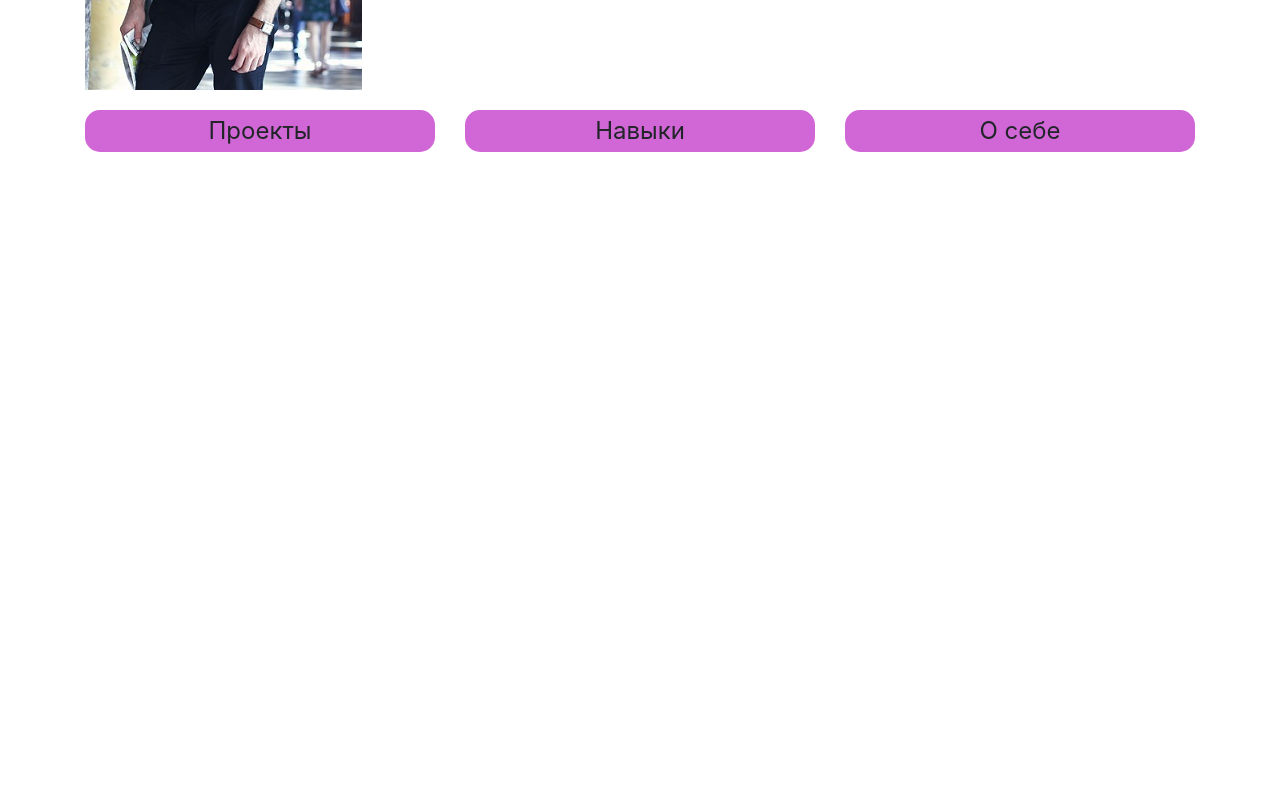
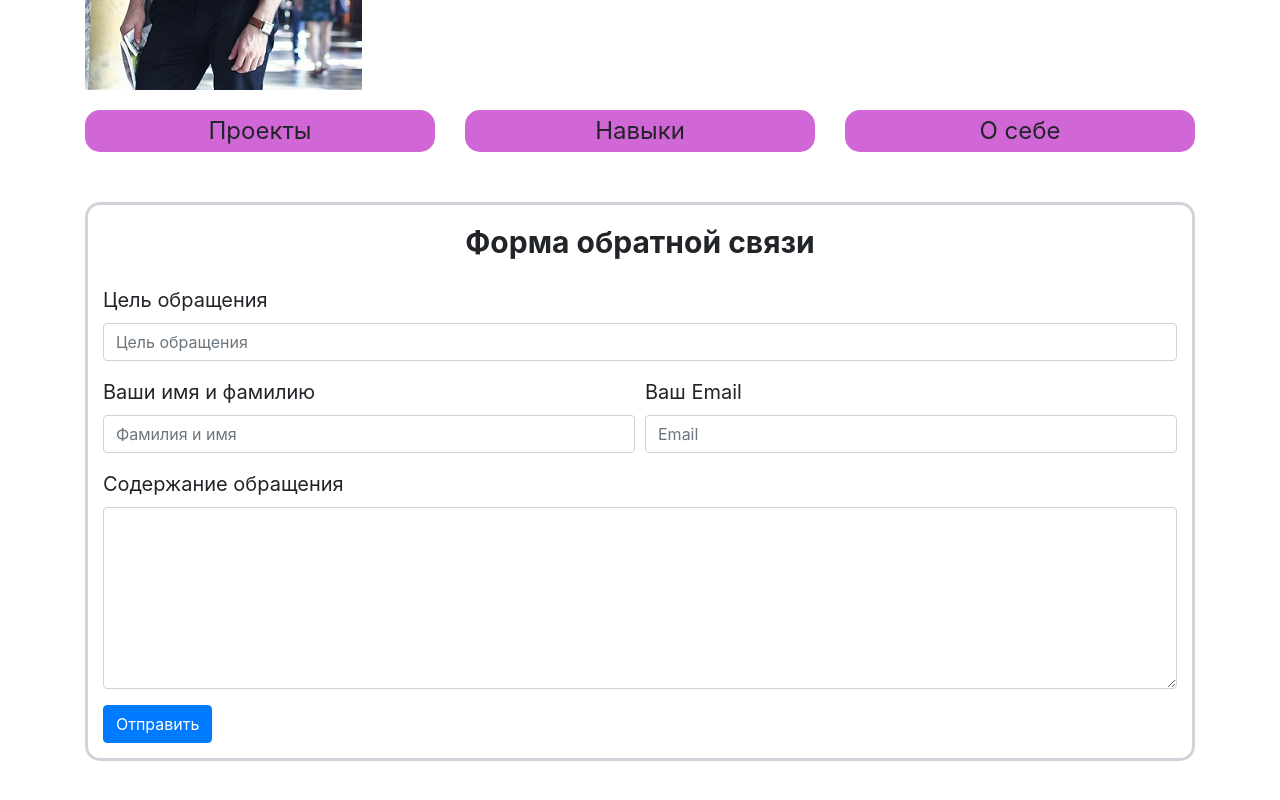
Before and after one commit to PuhlyaMan/MyPage, a React app: page / in a window 1280 px wide. Shown: the part 336-1136 px from the top of the page. Before the commit the page ends 800 px from the top, so only its background shows below. Built offline with nearby package versions, Linux system fonts and the light colour scheme.

Commit message:
1) Исправлены warning, связанные с отображением таблиц навыков 2) Добавлена форма обратной связи

```diff
--- /dev/null
+++ b/src/components/ElContainer/Form/index.jsx
@@ -0,0 +1,32 @@
+import React from 'react';
+import { Form, Button, Col } from 'react-bootstrap';
+import style from './style.css';
+
+export default function CommunicationForm() {
+  return (
+    <Form className={style.form}>
+      <div className={style.header}>Форма обратной связи</div>
+      <Form.Group>
+        <Form.Label className={style.label}>Цель обращения</Form.Label>
+        <Form.Control type="text" placeholder="Цель обращения" />
+      </Form.Group>
+      <Form.Row>
+        <Form.Group as={Col}>
+          <Form.Label className={style.label}>Ваши имя и фамилию</Form.Label>
+          <Form.Control type="text" placeholder="Фамилия и имя" />
+        </Form.Group>
+        <Form.Group as={Col}>
+          <Form.Label className={style.label}>Ваш Email</Form.Label>
+          <Form.Control type="email" placeholder="Email" />
+        </Form.Group>
+      </Form.Row>
+      <Form.Group>
+        <Form.Label className={style.label}>Содержание обращения</Form.Label>
+        <Form.Control as="textarea" rows="7" />
+      </Form.Group>
+      <Button variant="primary" type="submit">
+        Отправить
+      </Button>
+    </Form>
+  );
+}
--- /dev/null
+++ b/src/components/ElContainer/Form/style.css
@@ -0,0 +1,17 @@
+.form {
+  border: 3px solid #ced4da;
+  border-radius: 15px;
+  margin: 40px 0;
+  padding: 15px;
+}
+
+.header {
+  font-size: 30px;
+  text-align: center;
+  font-weight: bold;
+  margin: 0 0 20px 0;
+}
+
+.label {
+  font-size: 20px;
+}
--- a/src/components/ElContainer/TextData/Skils/data/skils.js
+++ b/src/components/ElContainer/TextData/Skils/data/skils.js
@@ -208,7 +208,7 @@ const skils = [
         level: 'Средний',
       },
       {
-        id: 1,
+        id: 2,
         name: 'Redmine',
         colYear: 1,
         lastYear: 'Настоящее время',
@@ -228,21 +228,21 @@ const skils = [
         level: 'Средний',
       },
       {
-        id: 1,
+        id: 2,
         name: 'IntelliJ IDEA',
         colYear: 4,
         lastYear: 'Настоящее время',
         level: 'Хороший',
       },
       {
-        id: 1,
+        id: 3,
         name: 'WebStorm',
         colYear: 1,
         lastYear: 'Настоящее время',
         level: 'Средний',
       },
       {
-        id: 1,
+        id: 4,
         name: 'Visual Studio Code',
         colYear: 1,
         lastYear: 'Настоящее время',
--- a/src/components/ElContainer/TextData/Skils/index.jsx
+++ b/src/components/ElContainer/TextData/Skils/index.jsx
@@ -17,13 +17,17 @@ export default function Skils() {
     return (
       <table className={style.table} key={element.id}>
         <caption className={style.header}>{element.header}</caption>
+        <thead>
           <tr>
             <th>Название</th>
             <th>Лет использовался</th>
             <th>Последний год использования</th>
             <th>Уровень</th>
           </tr>
+        </thead>
+        <tbody>
           {data}
+        </tbody>
       </table>
     );
   });
--- a/src/components/ElContainer/index.jsx
+++ b/src/components/ElContainer/index.jsx
@@ -3,6 +3,7 @@ import { Container } from 'react-bootstrap';
 import AboutMe from './AboutMe';
 import Menu from './Menu';
 import TextData from './TextData';
+import Form from './Form';
 
 class ElContainer extends React.Component {
 
@@ -28,6 +29,7 @@ class ElContainer extends React.Component {
         <AboutMe />
         <Menu active={action} updateAction={this.updateAction} />
         <TextData action={action} />
+        <Form />
       </Container>
     );
   }
```
Lines whose indentation alone changed are shown as unchanged.
